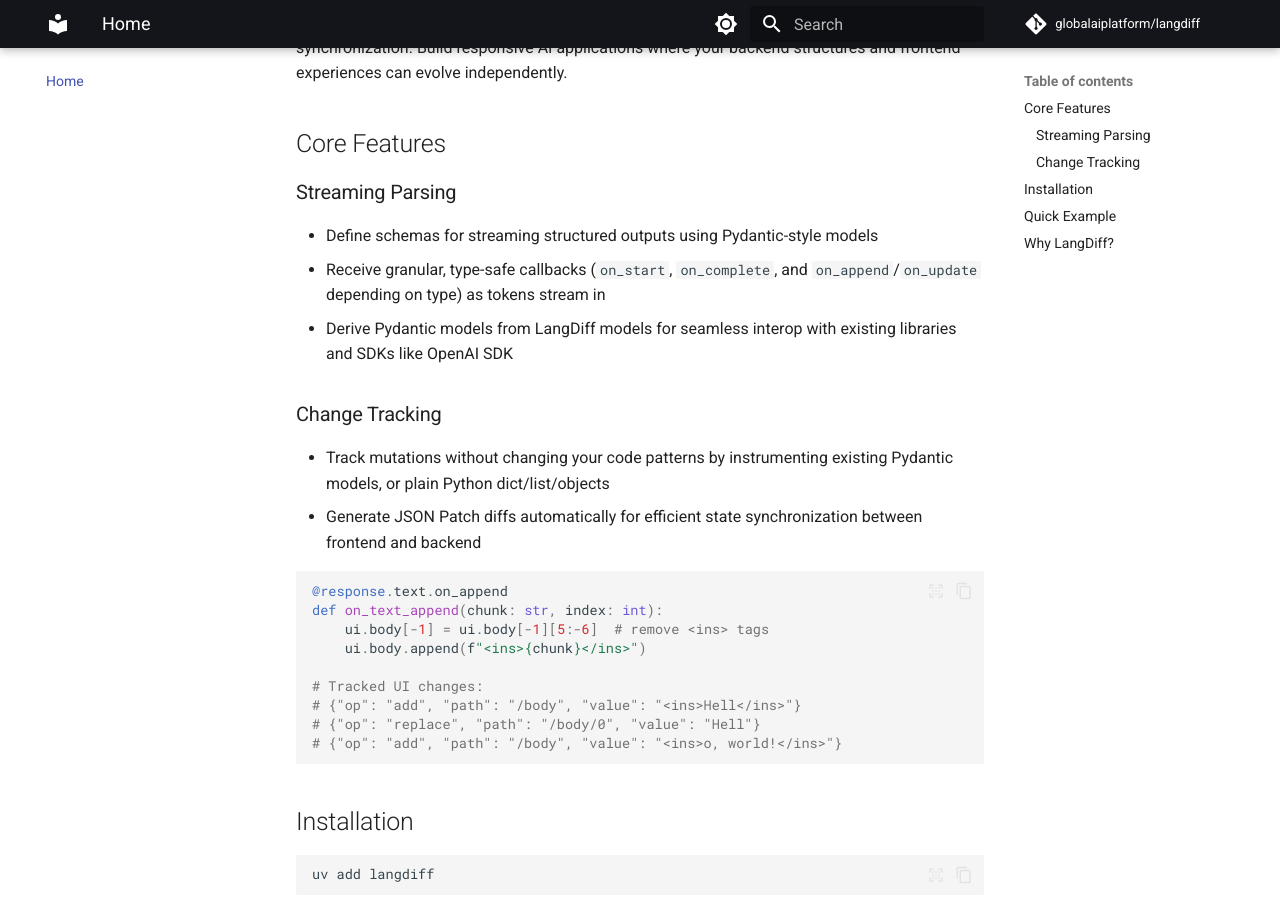
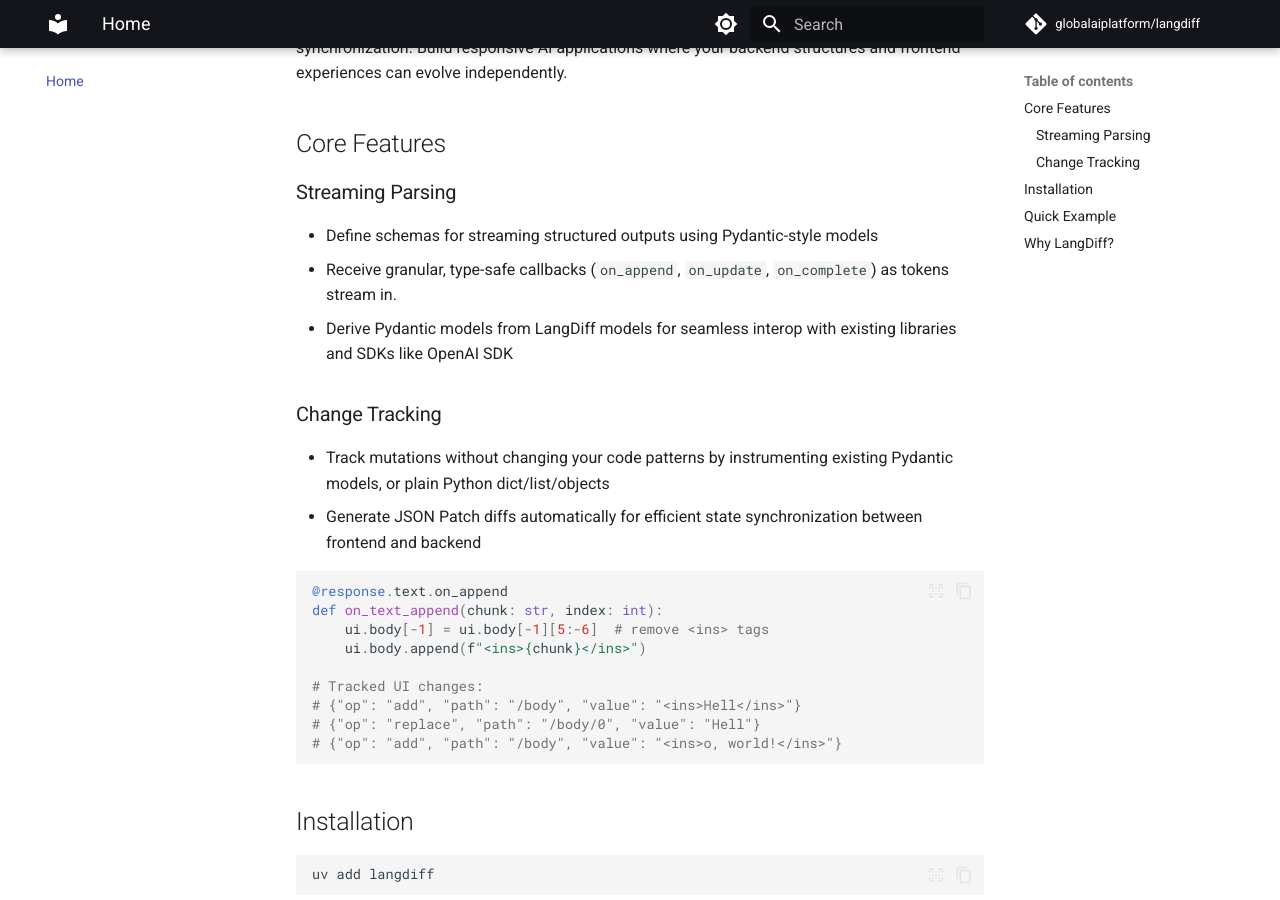
Before and after one commit to globalaiplatform/langdiff, an MkDocs documentation site: the page built from docs/index.md, in a window 1280 px wide and 900 px high, scrolled down 564 px. Built offline with MkDocs 1.6.1 and Material for MkDocs 9.7.7, drawn with Linux system fonts in a browser that asks for light colours; comment, search, counter and statistics services are not loaded.

```diff
--- a/docs/index.md
+++ b/docs/index.md
@@ -10,7 +10,7 @@
 
 ### Streaming Parsing
 - Define schemas for streaming structured outputs using Pydantic-style models
-- Receive granular, type-safe callbacks (`on_start`, `on_complete`, and `on_append`/`on_update` depending on type) as tokens stream in
+- Receive granular, type-safe callbacks (`on_append`, `on_update`, `on_complete`) as tokens stream in.
 - Derive Pydantic models from LangDiff models for seamless interop with existing libraries and SDKs like OpenAI SDK
 
 ### Change Tracking
```
Also changed, not shown: README.md (+1 -1 lines).
